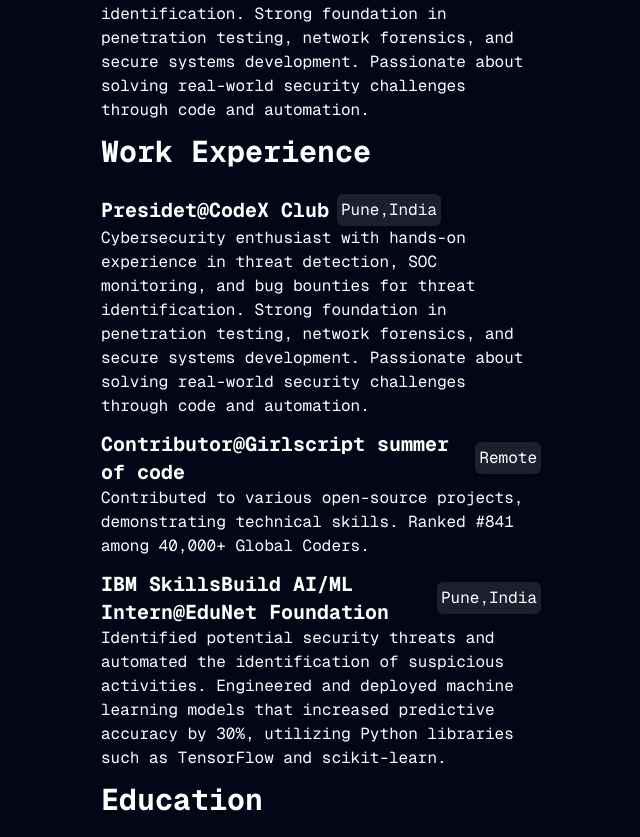
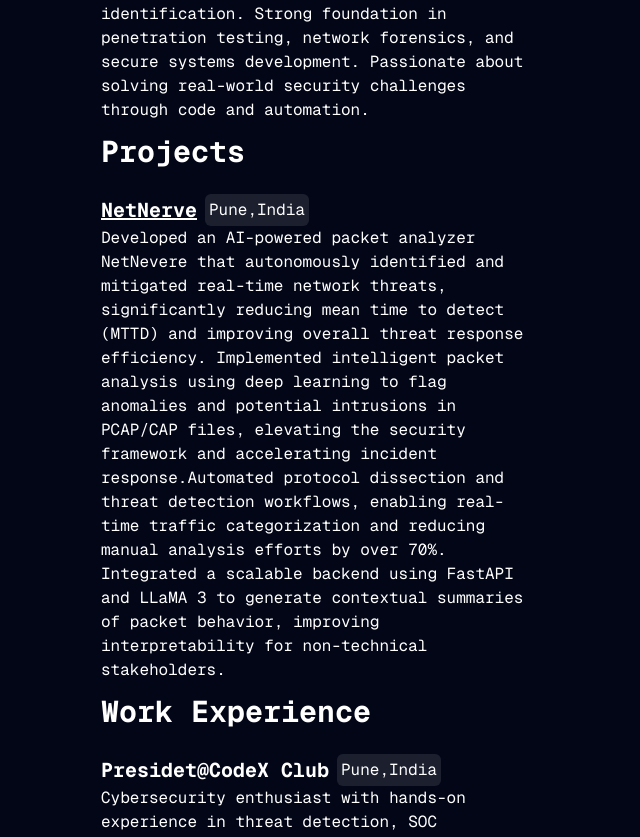
Before and after one commit to bhat-shubham/Portfolio, a Next.js app: page / in a window 1280 px wide. Shown: the part 460-1297 px from the top of the page, without its empty margins (319-959 px from the left). Built offline with nearby package versions, Linux system fonts and the light colour scheme.

Commit message:
project section

```diff
--- a/app/page.tsx
+++ b/app/page.tsx
@@ -48,6 +48,16 @@
         <div>
         <h1 className="font-bold text-3xl py-5">About</h1>
         <p>Cybersecurity enthusiast with hands-on experience in threat detection, SOC monitoring, and bug bounties for threat identification. Strong foundation in penetration testing, network forensics, and secure systems development. Passionate about solving real-world security challenges through code and automation.</p>
+        </div>
+                <div className="flex flex-col gap-3">
+        <h1 className="font-bold text-3xl py-3">Projects</h1>
+        <div>
+          <div className="flex align-middle gap-2 items-center">
+          <Link href="https://netnerve.vercel.app/"><h1 className="text-xl font-bold underline">NetNerve</h1></Link>
+          <p className="bg-white/10 p-1 rounded-md">Pune,India</p>
+          </div>
+        <p>Developed an AI-powered packet analyzer NetNevere that autonomously identified and mitigated real-time network threats, significantly reducing mean time to detect (MTTD) and improving overall threat response efficiency. Implemented intelligent packet analysis using deep learning to flag anomalies and potential intrusions in PCAP/CAP files, elevating the security framework and accelerating incident response.Automated protocol dissection and threat detection workflows, enabling real-time traffic categorization and reducing manual analysis efforts by over 70%. Integrated a scalable backend using FastAPI and LLaMA 3 to generate contextual summaries of packet behavior, improving interpretability for non-technical stakeholders.</p>
+        </div>
         </div>
         <div className="flex flex-col gap-3">
         <h1 className="font-bold text-3xl py-3">Work Experience</h1>
```
